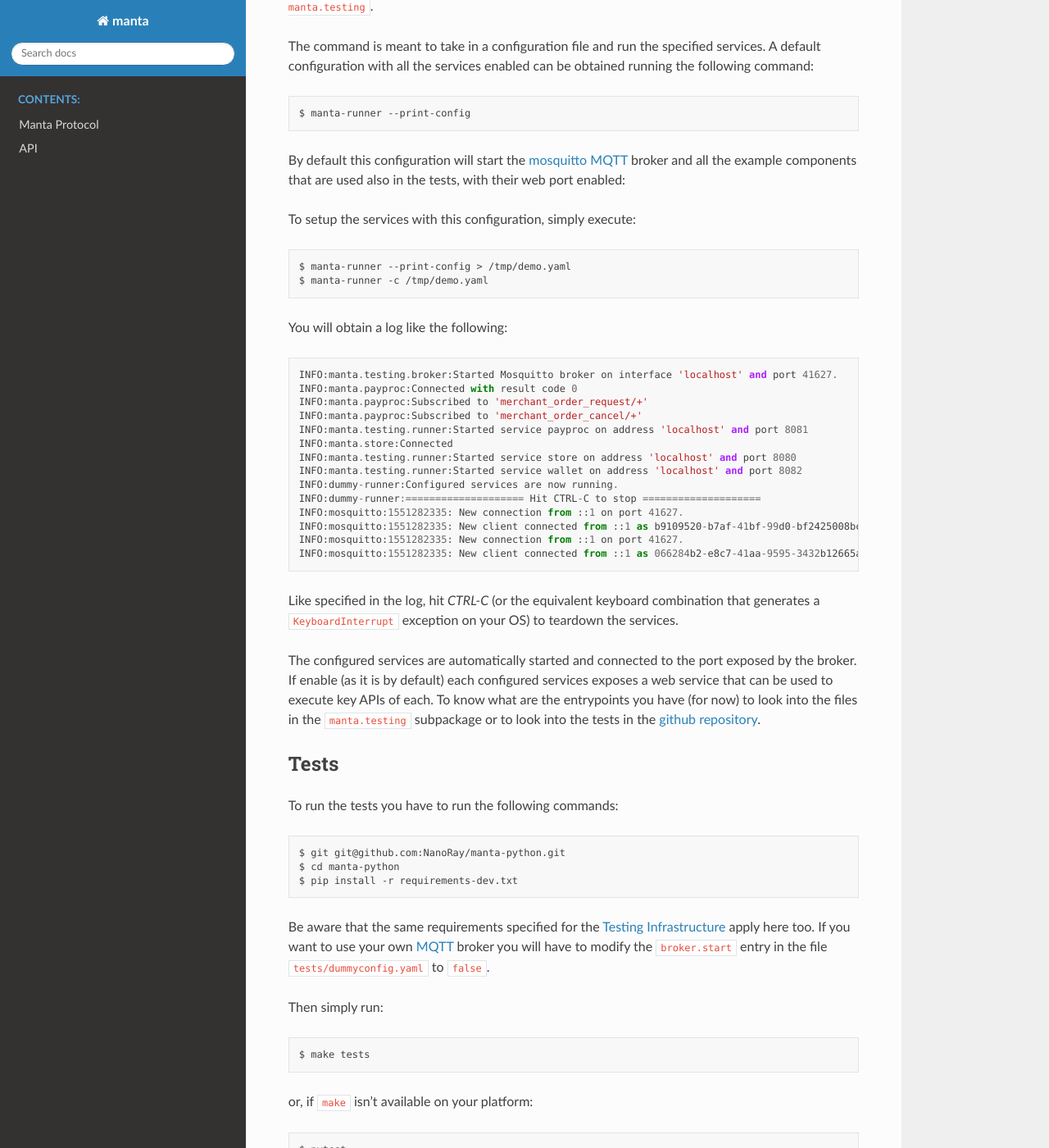
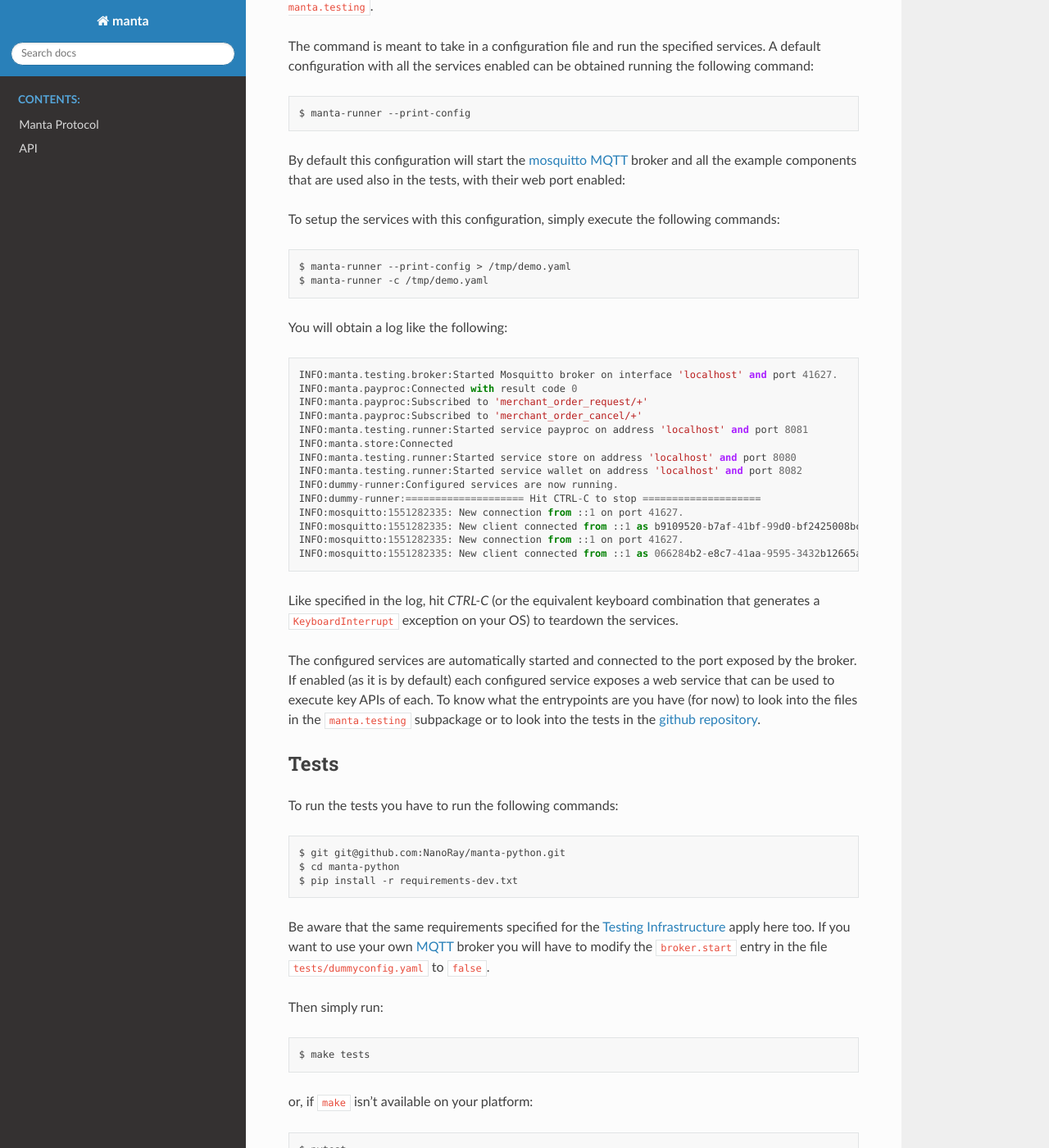
Before and after one commit to appiapay/manta-python, a Sphinx documentation site: the page built from docs/index.rst, in a window 1280 px wide and 1400 px high, scrolled down 803 px. Shown: the whole window at 82% size. Built offline with Sphinx 7.4.7 and the Read the Docs theme 2.0.0, drawn with Linux system fonts in a browser that asks for light colours; some of the changed text lies outside the part shown.

Commit message:
Documentation: minor fixes here and there

```diff
--- a/docs/index.rst
+++ b/docs/index.rst
@@ -4,7 +4,7 @@
 
 This is an implementation of the Manta payment protocol for
 Python 3. If you want to dive in you may choose to learn first of the
-:doc:`protocol` or if you want to try some code head over to the API
+:doc:`protocol` or if you want to try some code, head over to the API
 entries for the :doc:`Store <api/manta.store>`, :doc:`Wallet
 <api/manta.wallet>` and :doc:`Payment Processor
 <api/manta.payproc.PayProc>`.
@@ -51,7 +51,8 @@
 broker and all the example components that are used also in the tests,
 with their web port enabled:
 
-To setup the services with this configuration, simply execute::
+To setup the services with this configuration, simply execute the
+following commands::
 
   $ manta-runner --print-config > /tmp/demo.yaml
   $ manta-runner -c /tmp/demo.yaml
@@ -78,9 +79,9 @@
 OS) to teardown the services.
 
 The configured services are automatically started and connected to the
-port exposed by the broker. If enable (as it is by default) each
-configured services exposes a web service that can be used to execute
-key APIs of each. To know what are the entrypoints you have (for now)
+port exposed by the broker. If enabled (as it is by default) each
+configured service exposes a web service that can be used to execute
+key APIs of each. To know what the entrypoints are you have (for now)
 to look into the files in the ``manta.testing`` subpackage or to look
 into the tests in the `github repository`_.
 
```
Also changed, not shown: other parts of docs/index.rst (+1 -1 lines), README.rst (+8 -4 lines).
